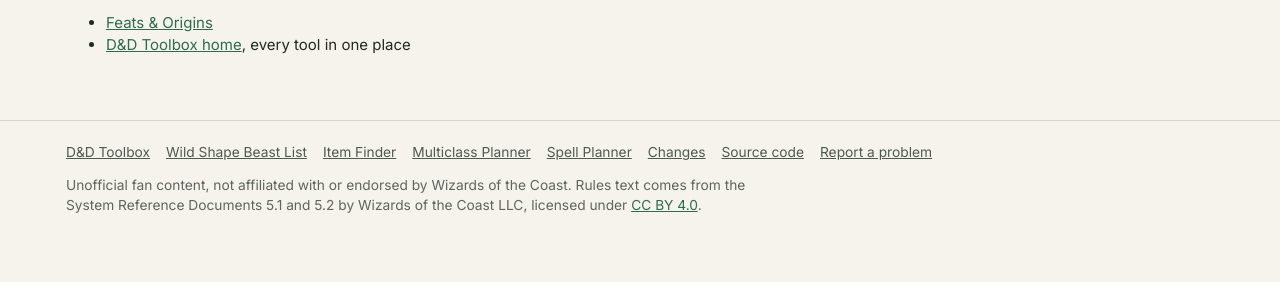
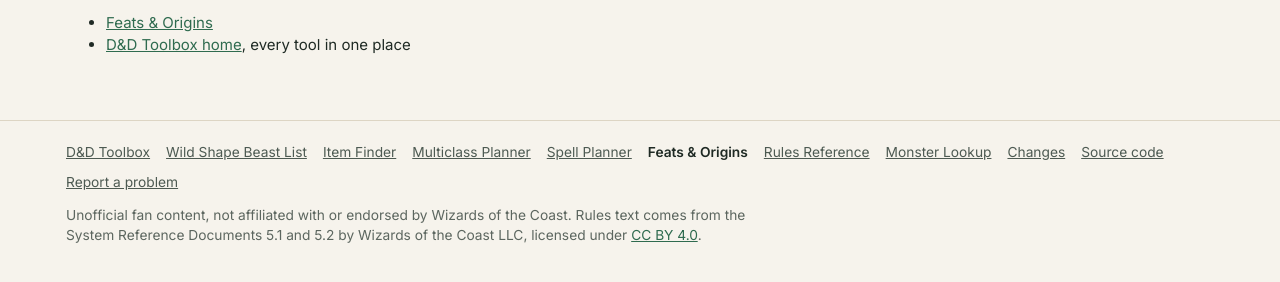
Before and after one commit to WernerCD/dnd-feats, a plain HTML site: page site/404.html in a window 1280 px wide. Shown: the part 212-494 px from the top of the page. Drawn offline with Linux system fonts and the light colour scheme.

Commit message:
Shared footer v2: Feats & Origins, Rules Reference, Monster Lookup
Co-Authored-By: Claude Opus 5.5 <noreply@anthropic.com>

```diff
--- a/site/404.html
+++ b/site/404.html
@@ -52,6 +52,9 @@
       <li><a href="https://wernercd.github.io/dnd-items/">Item Finder</a></li>
       <li><a href="https://wernercd.github.io/dnd-multiclass-planner/">Multiclass Planner</a></li>
       <li><a href="https://wernercd.github.io/dnd-magic/">Spell Planner</a></li>
+      <li><a href="https://wernercd.github.io/dnd-feats/" aria-current="page">Feats &amp; Origins</a></li>
+      <li><a href="https://wernercd.github.io/dnd-rules/">Rules Reference</a></li>
+      <li><a href="https://wernercd.github.io/dnd-monsters/">Monster Lookup</a></li>
       <li><a href="/dnd-feats/changes.html">Changes</a></li>
       <li><a href="https://github.com/WernerCD/dnd-feats" rel="noopener">Source code</a></li>
       <li><a href="https://github.com/WernerCD/dnd-feats/issues" rel="noopener">Report a problem</a></li>
```
Also changed, not shown: site/changes.html (+3 -0 lines), site/index.html (+3 -0 lines).
